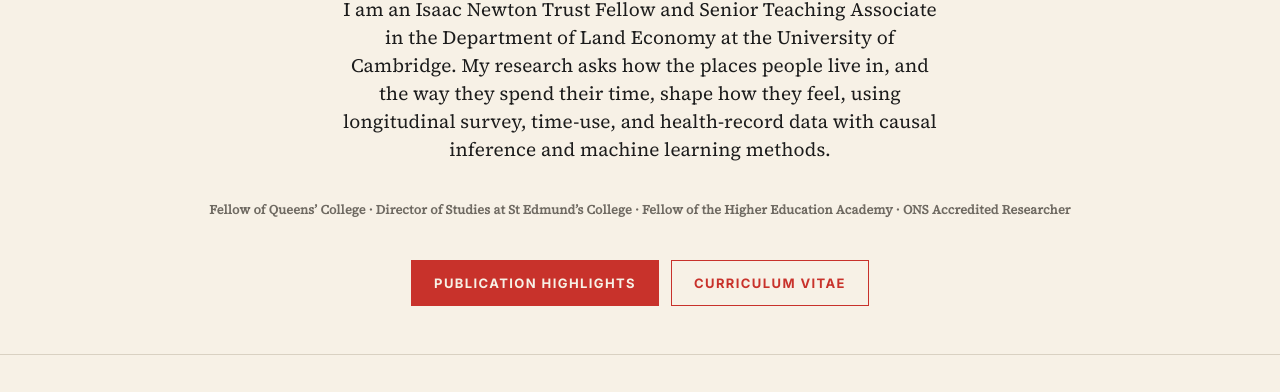
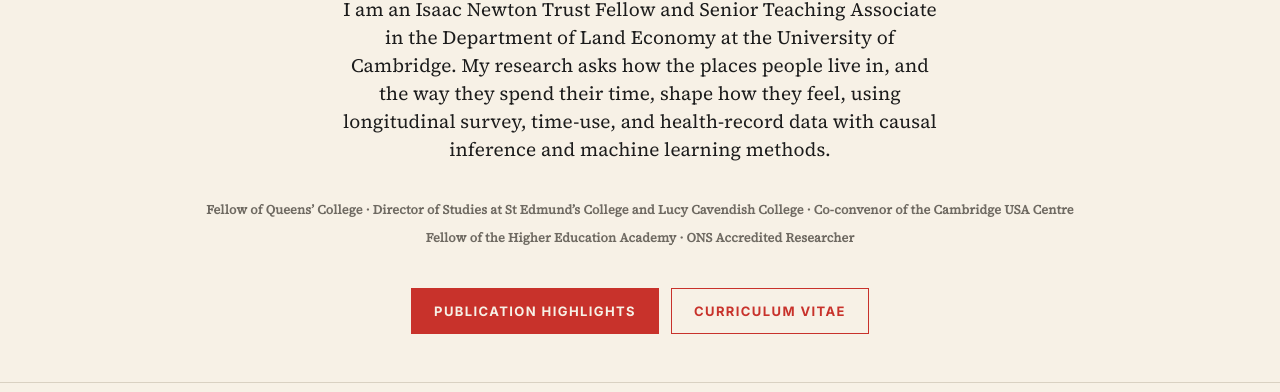
Before and after one commit to jerchenn/jerchenn.github.io, a plain HTML site: page index.html in a window 1280 px wide. Shown: the part 398-790 px from the top of the page. Drawn offline with nearby package versions, Linux system fonts and the light colour scheme; a web font is replaced by a local one.

Commit message:
Byline: Lucy Cavendish, USA Centre, two lines
Co-Authored-By: Claude Fable 5.1 <noreply@anthropic.com>

```diff
--- a/index.html
+++ b/index.html
@@ -97,7 +97,7 @@ footer small{display:block;margin-top:24px;color:#f3d6d2;font-size:12px;line-hei
   <p class="eyebrow">University of Cambridge · Department of Land Economy</p>
   <h1>The built environment, time use, and subjective wellbeing</h1>
   <p class="lead">I am an Isaac Newton Trust Fellow and Senior Teaching Associate in the Department of Land Economy at the University of Cambridge. My research asks how the places people live in, and the way they spend their time, shape how they feel, using longitudinal survey, time-use, and health-record data with causal inference and machine learning methods.</p>
-  <p class="byline">Fellow of Queens’ College · Director of Studies at St Edmund’s College · Fellow of the Higher Education Academy · ONS Accredited Researcher</p>
+  <p class="byline">Fellow of Queens’ College · Director of Studies at St Edmund’s College and Lucy Cavendish College · Co-convenor of the Cambridge USA Centre<br>Fellow of the Higher Education Academy · ONS Accredited Researcher</p>
   <div class="btns"><a class="btn primary" href="#publications">Publication highlights</a><a class="btn" href="#cv">Curriculum vitae</a></div>
 </div></div>
 
```
